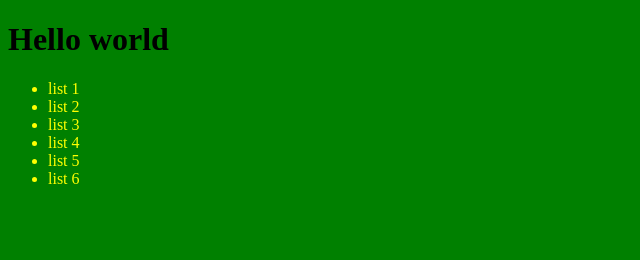
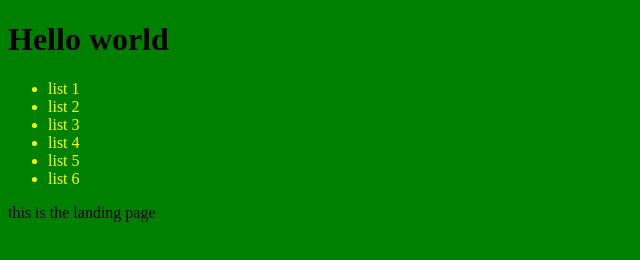
Before and after one commit to amalek-f/git-wrkshop, a plain HTML site: page index.html in a window 1280 px wide. Shown: the whole page, without its empty margins (0-640 px from the left). Drawn offline with Linux system fonts and the light colour scheme.

Commit message:
add a section

```diff
--- a/index.html
+++ b/index.html
@@ -19,6 +19,9 @@
         <li>list 5</li>
         <li>list 6</li>
     </ul>
+    <section>
+        this is the landing page
+    </section>
 </body>
 
 </html>
```
